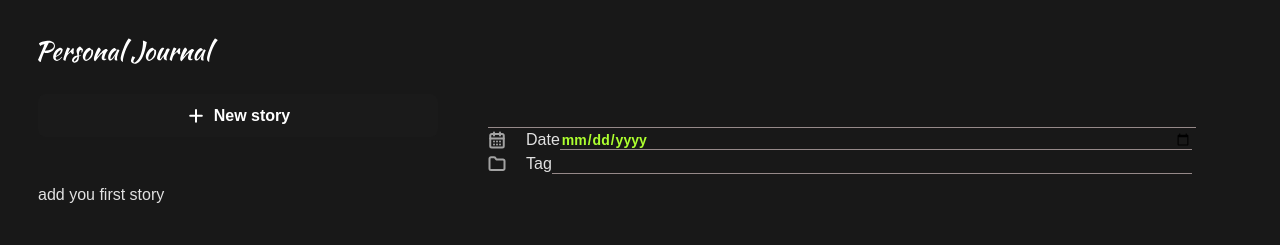
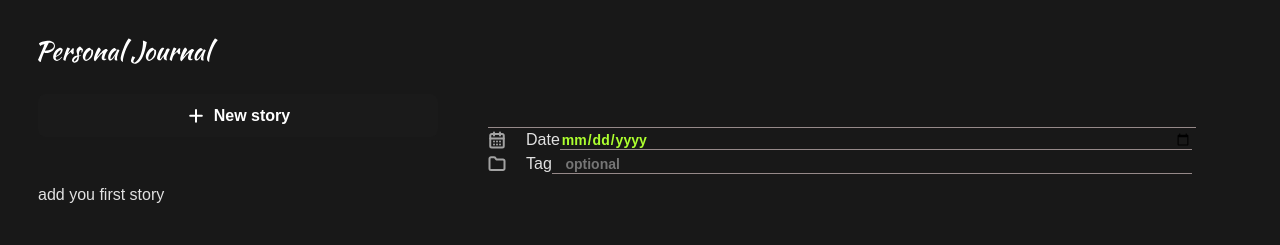
Before and after one commit to dktwho/daybook, a React (Vite) app: page / in a window 1280 px wide. Shown: the top 245 px of the page. Built offline with nearby package versions, Linux system fonts and the light colour scheme.

Commit message:
add useRef for form, add focus in input if is empty

```diff
--- a/src/components/JournalForm/JournalForm.jsx
+++ b/src/components/JournalForm/JournalForm.jsx
@@ -1,5 +1,5 @@
 import {Button} from "../Button/Button.jsx";
-import {useEffect, useReducer} from "react";
+import {useEffect, useReducer, useRef} from "react";
 import s from './JournalForm.module.css'
 import cn from 'classnames'
 import {formReducer, INITIAL_STATE} from "./JournalForm.state.js";
@@ -8,10 +8,25 @@ import {formReducer, INITIAL_STATE} from "./JournalForm.state.js";
 export const JournalForm = ({addNewPost}) => {
     const [formState, dispatchForm] = useReducer(formReducer, INITIAL_STATE)
     const {isValid, isFormReadyToSubmit, values} = formState
+    const titleRef = useRef()
+    const dateRef = useRef()
+    const textRef = useRef()
+
+    const focusError = (isValid) => {
+        switch (true) {
+            case !isValid.title: titleRef.current.focus()
+                break;
+            case !isValid.date: dateRef.current.focus()
+                break;
+            case !isValid.text: textRef.current.focus()
+                break;
+        }
+    }
 
     useEffect(() => {
         let timerId;
         if (!isValid.date || !formState.isValid.title || formState.isValid.tag) {
+            focusError(isValid)
             timerId = setTimeout(() => {
                 dispatchForm({type: 'RESET_VALIDITY'})
             }, 1000)
@@ -26,7 +41,7 @@ export const JournalForm = ({addNewPost}) => {
             addNewPost(values)
             dispatchForm({type: 'RESET'})
         }
-    }, [isFormReadyToSubmit])
+    }, [isFormReadyToSubmit, values, addNewPost])
 
     const addJournalItem = (e) => {
         e.preventDefault()
@@ -40,7 +55,7 @@ export const JournalForm = ({addNewPost}) => {
     return (
         <form className={s.journalForm} onSubmit={addJournalItem}>
             <div>
-                <input type="text" name={'title'} value={values.title} onChange={onChange}
+                <input type="text" name={'title'} ref={titleRef} value={values.title} onChange={onChange}
                        className={cn(s['input-title'], {[s['invalid']]: !isValid.title})}/>
             </div>
 
@@ -48,7 +63,7 @@ export const JournalForm = ({addNewPost}) => {
                 <label htmlFor="date" className={s['form-label']}>
                     <img src="/Frame1.svg" alt="icon-calendar"/>
                     <span>Date</span></label>
-                <input type="date" id={'date'} name={'date'} value={values.date} onChange={onChange}
+                <input type="date" id={'date'} ref={dateRef} name={'date'} value={values.date} onChange={onChange}
                        className={cn(s['input'], {[s['invalid']]: !isValid.date})}/>
             </div>
 
@@ -56,11 +71,11 @@ export const JournalForm = ({addNewPost}) => {
                 <label htmlFor="tag" className={s['form-label']}>
                     <img src="/Frame2.svg" alt="icon-tag"/>
                     <span>Tag</span></label>
-                <input name={'tag'} id={'tag'} type="text" value={values.tag} onChange={onChange}
+                <input name={'tag'} id={'tag'} placeholder={'   optional'} type="text" value={values.tag} onChange={onChange}
                        className={cn(s['input'], {[s['invalid']]: !isValid.text})}/>
             </div>
 
-            <textarea name="text" id="" cols="30" rows="10" value={values.text} onChange={onChange}
+            <textarea name="text" id="" cols="30" rows="10" ref={textRef} value={values.text} onChange={onChange}
                       className={cn(s['input'], {[s['invalid']]: !isValid.text})}/>
             <Button text={'Submit'}/>
         </form>
--- a/src/components/JournalForm/JournalForm.state.js
+++ b/src/components/JournalForm/JournalForm.state.js
@@ -33,7 +33,7 @@ export function formReducer(state, action) {
             }
         }
         case 'RESET': {
-            return {...state, values: INITIAL_STATE.values}
+            return {...state, values: INITIAL_STATE.values, isFormReadyToSubmit: false}
         }
         case 'SET_VALUE' : {
             return {...state, values: {...state.values, ...action.payload}}
```
